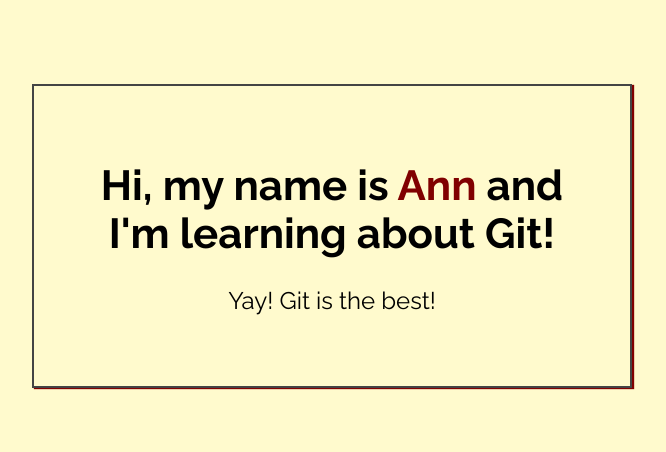
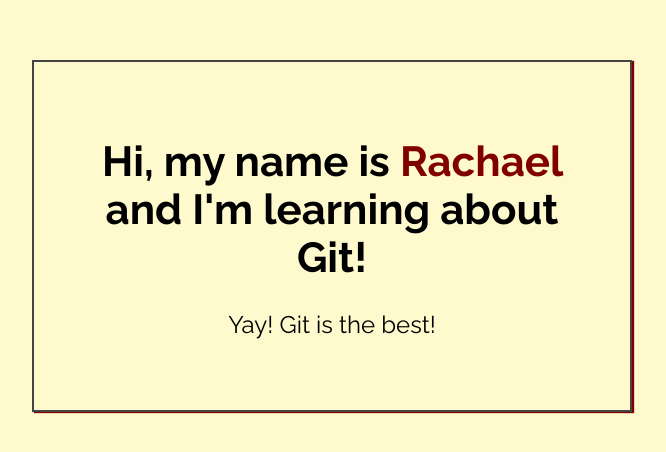
Before and after one commit to rstavchansky/my-first-repo, a plain HTML site: page index.html in a window 1280 px wide. Shown: the part 164-616 px from the top of the page, without its empty margins (308-974 px from the left). Drawn offline with Linux system fonts and the light colour scheme.

Commit message:
Added my name to index.html

```diff
--- a/index.html
+++ b/index.html
@@ -14,7 +14,7 @@
 <body>
 
     <div class="greeting">
-        <h1>Hi, my name is <span class="highlight">Ann</span> and I'm learning about Git! </h1>
+        <h1>Hi, my name is <span class="highlight">Rachael</span> and I'm learning about Git! </h1>
 
         <p>Yay! Git is the best!</p>
     </div>
```
